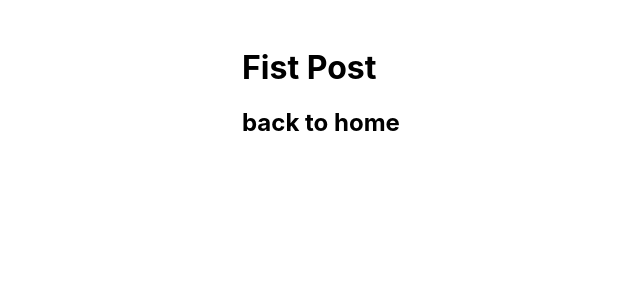
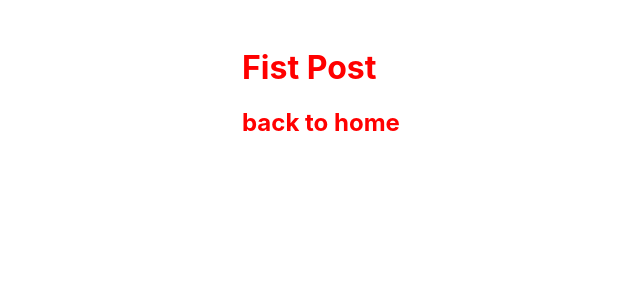
Before and after one commit to Atsushi570/next-boilerplate-typescript, a Next.js app: page /posts/first-post in a window 1280 px wide. Shown: the top 300 px of the page, without its empty margins (126-766 px from the left). Built offline with nearby package versions, Linux system fonts and the light colour scheme.

Commit message:
ネストした要素のスタイリングテストを追加

```diff
--- a/src/components/layout.module.scss
+++ b/src/components/layout.module.scss
@@ -3,3 +3,6 @@
   padding: 0 1rem;
   margin: 3rem auto 6rem;
 }
+.test {
+  color: red;
+}
--- a/src/components/layout.tsx
+++ b/src/components/layout.tsx
@@ -4,7 +4,11 @@ import styles from './layout.module.scss'
 type LayoutProps = { children: ReactNode }
 
 export const Layout: FC<LayoutProps> = ({ children }) => {
-  return <div className={styles.container}>{children}</div>
+  return (
+    <div className={styles.container}>
+      <div className={styles.test}>{children}</div>
+    </div>
+  )
 }
 
 export default Layout
```
